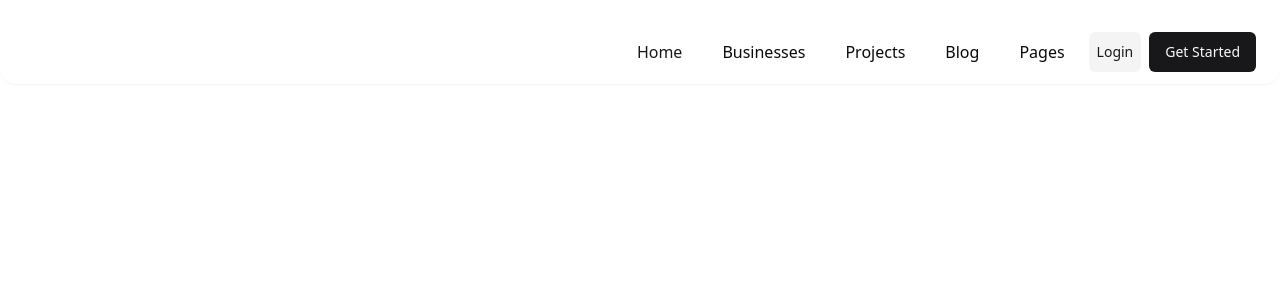
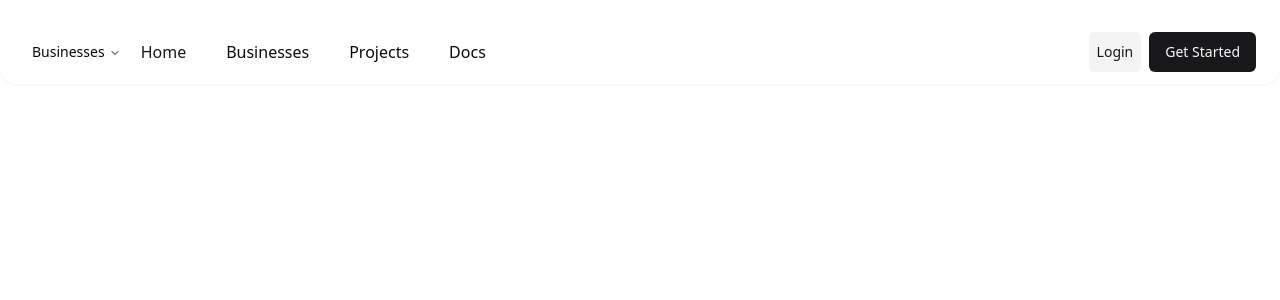
Before and after one commit to Sosokker/B2D-Ventures, a Next.js app: page /landing in a window 1280 px wide. Shown: the top 300 px of the page. Built offline with nearby package versions, Linux system fonts and the light colour scheme.

Commit message:
chore: Update npm dependencies for shadcn-ui@latest

```diff
--- a/package.json
+++ b/package.json
@@ -10,6 +10,7 @@
   },
   "dependencies": {
     "@radix-ui/react-dropdown-menu": "^2.1.1",
+    "@radix-ui/react-navigation-menu": "^1.2.0",
     "@radix-ui/react-slot": "^1.1.0",
     "@supabase/ssr": "^0.4.0",
     "@supabase/supabase-js": "^2.45.1",
--- a/src/components/navigationBar/Unsigned.tsx
+++ b/src/components/navigationBar/Unsigned.tsx
@@ -11,12 +11,47 @@
 //   import ShadcnKit from "@/components/icons/shadcn-kit";
 //   import { nanoid } from "nanoid";
 import Link from "next/link";
+import {
+  NavigationMenu,
+  NavigationMenuContent,
+  NavigationMenuIndicator,
+  NavigationMenuItem,
+  NavigationMenuLink,
+  NavigationMenuList,
+  NavigationMenuTrigger,
+  NavigationMenuViewport,
+} from "@/components/ui/navigation-menu";
 
 export function UnsignedNav() {
   return (
     <Card className="container bg-card py-3 px-4 border-0 flex items-center justify-between gap-6 rounded-2xl mt-5">
       {/* <ShadcnKit className="text-primary cursor-pointer" /> */}
-
+      <NavigationMenu>
+        <NavigationMenuList>
+          <NavigationMenuItem>
+            <NavigationMenuTrigger>Businesses</NavigationMenuTrigger>
+            <NavigationMenuContent>
+              <ul className="grid gap-3 p-6 md:w-[400px] lg:w-[500px] lg:grid-cols-[.75fr_1fr]">
+                <li className="row-span-3">
+                  <NavigationMenuLink asChild>
+                    <a
+                      className="flex h-full w-full select-none flex-col justify-end rounded-md bg-gradient-to-b from-muted/50 to-muted p-6 no-underline outline-none focus:shadow-md"
+                      href="/"
+                    >
+                      <div className="mb-2 mt-4 text-lg font-medium">
+                        shadcn/ui
+                      </div>
+                      <p className="text-sm leading-tight text-muted-foreground">
+                        Beautifully designed components that you can copy and
+                        paste into your apps. Accessible. Customizable. Open
+                        Source.
+                      </p>
+                    </a>
+                  </NavigationMenuLink>
+                </li>
+              </ul>
+            </NavigationMenuContent>
+          </NavigationMenuItem>
           <ul className="hidden md:flex items -center gap-10 text-card-foreground ml-auto">
             <li className="text-primary font-medium">
               <a href="#home">Home</a>
@@ -28,25 +63,11 @@
               <a href="#pricing">Projects</a>
             </li>
             <li>
-            <a href="#faqs">Blog</a>
-          </li>
-          <li>
-            <DropdownMenu>
-              <DropdownMenuTrigger asChild>
-                <span className="cursor-pointer">Pages</span>
-              </DropdownMenuTrigger>
-
-              <DropdownMenuContent align="start">
-                {landings.map((page) => (
-                  <DropdownMenuItem key={page.id}>
-                    <Link href={page.route}>{page.title}</Link>
-                  </DropdownMenuItem>
-                ))}
-              </DropdownMenuContent>
-            </DropdownMenu>
+              <a href="#faqs">Docs</a>
             </li>
           </ul>
-
+        </NavigationMenuList>
+      </NavigationMenu>
       <div className="flex items-center">
         <Button variant="secondary" className="hidden md:block px-2">
           Login
@@ -104,7 +125,7 @@
       </div>
     </Card>
   );
-  };
+}
 
 const landings = [
   {
--- /dev/null
+++ b/src/components/ui/navigation-menu.tsx
@@ -0,0 +1,128 @@
+import * as React from "react"
+import * as NavigationMenuPrimitive from "@radix-ui/react-navigation-menu"
+import { cva } from "class-variance-authority"
+import { ChevronDown } from "lucide-react"
+
+import { cn } from "@/lib/utils"
+
+const NavigationMenu = React.forwardRef<
+  React.ElementRef<typeof NavigationMenuPrimitive.Root>,
+  React.ComponentPropsWithoutRef<typeof NavigationMenuPrimitive.Root>
+>(({ className, children, ...props }, ref) => (
+  <NavigationMenuPrimitive.Root
+    ref={ref}
+    className={cn(
+      "relative z-10 flex max-w-max flex-1 items-center justify-center",
+      className
+    )}
+    {...props}
+  >
+    {children}
+    <NavigationMenuViewport />
+  </NavigationMenuPrimitive.Root>
+))
+NavigationMenu.displayName = NavigationMenuPrimitive.Root.displayName
+
+const NavigationMenuList = React.forwardRef<
+  React.ElementRef<typeof NavigationMenuPrimitive.List>,
+  React.ComponentPropsWithoutRef<typeof NavigationMenuPrimitive.List>
+>(({ className, ...props }, ref) => (
+  <NavigationMenuPrimitive.List
+    ref={ref}
+    className={cn(
+      "group flex flex-1 list-none items-center justify-center space-x-1",
+      className
+    )}
+    {...props}
+  />
+))
+NavigationMenuList.displayName = NavigationMenuPrimitive.List.displayName
+
+const NavigationMenuItem = NavigationMenuPrimitive.Item
+
+const navigationMenuTriggerStyle = cva(
+  "group inline-flex h-10 w-max items-center justify-center rounded-md bg-background px-4 py-2 text-sm font-medium transition-colors hover:bg-accent hover:text-accent-foreground focus:bg-accent focus:text-accent-foreground focus:outline-none disabled:pointer-events-none disabled:opacity-50 data-[active]:bg-accent/50 data-[state=open]:bg-accent/50"
+)
+
+const NavigationMenuTrigger = React.forwardRef<
+  React.ElementRef<typeof NavigationMenuPrimitive.Trigger>,
+  React.ComponentPropsWithoutRef<typeof NavigationMenuPrimitive.Trigger>
+>(({ className, children, ...props }, ref) => (
+  <NavigationMenuPrimitive.Trigger
+    ref={ref}
+    className={cn(navigationMenuTriggerStyle(), "group", className)}
+    {...props}
+  >
+    {children}{" "}
+    <ChevronDown
+      className="relative top-[1px] ml-1 h-3 w-3 transition duration-200 group-data-[state=open]:rotate-180"
+      aria-hidden="true"
+    />
+  </NavigationMenuPrimitive.Trigger>
+))
+NavigationMenuTrigger.displayName = NavigationMenuPrimitive.Trigger.displayName
+
+const NavigationMenuContent = React.forwardRef<
+  React.ElementRef<typeof NavigationMenuPrimitive.Content>,
+  React.ComponentPropsWithoutRef<typeof NavigationMenuPrimitive.Content>
+>(({ className, ...props }, ref) => (
+  <NavigationMenuPrimitive.Content
+    ref={ref}
+    className={cn(
+      "left-0 top-0 w-full data-[motion^=from-]:animate-in data-[motion^=to-]:animate-out data-[motion^=from-]:fade-in data-[motion^=to-]:fade-out data-[motion=from-end]:slide-in-from-right-52 data-[motion=from-start]:slide-in-from-left-52 data-[motion=to-end]:slide-out-to-right-52 data-[motion=to-start]:slide-out-to-left-52 md:absolute md:w-auto ",
+      className
+    )}
+    {...props}
+  />
+))
+NavigationMenuContent.displayName = NavigationMenuPrimitive.Content.displayName
+
+const NavigationMenuLink = NavigationMenuPrimitive.Link
+
+const NavigationMenuViewport = React.forwardRef<
+  React.ElementRef<typeof NavigationMenuPrimitive.Viewport>,
+  React.ComponentPropsWithoutRef<typeof NavigationMenuPrimitive.Viewport>
+>(({ className, ...props }, ref) => (
+  <div className={cn("absolute left-0 top-full flex justify-center")}>
+    <NavigationMenuPrimitive.Viewport
+      className={cn(
+        "origin-top-center relative mt-1.5 h-[var(--radix-navigation-menu-viewport-height)] w-full overflow-hidden rounded-md border bg-popover text-popover-foreground shadow-lg data-[state=open]:animate-in data-[state=closed]:animate-out data-[state=closed]:zoom-out-95 data-[state=open]:zoom-in-90 md:w-[var(--radix-navigation-menu-viewport-width)]",
+        className
+      )}
+      ref={ref}
+      {...props}
+    />
+  </div>
+))
+NavigationMenuViewport.displayName =
+  NavigationMenuPrimitive.Viewport.displayName
+
+const NavigationMenuIndicator = React.forwardRef<
+  React.ElementRef<typeof NavigationMenuPrimitive.Indicator>,
+  React.ComponentPropsWithoutRef<typeof NavigationMenuPrimitive.Indicator>
+>(({ className, ...props }, ref) => (
+  <NavigationMenuPrimitive.Indicator
+    ref={ref}
+    className={cn(
+      "top-full z-[1] flex h-1.5 items-end justify-center overflow-hidden data-[state=visible]:animate-in data-[state=hidden]:animate-out data-[state=hidden]:fade-out data-[state=visible]:fade-in",
+      className
+    )}
+    {...props}
+  >
+    <div className="relative top-[60%] h-2 w-2 rotate-45 rounded-tl-sm bg-border shadow-md" />
+  </NavigationMenuPrimitive.Indicator>
+))
+NavigationMenuIndicator.displayName =
+  NavigationMenuPrimitive.Indicator.displayName
+
+export {
+  navigationMenuTriggerStyle,
+  NavigationMenu,
+  NavigationMenuList,
+  NavigationMenuItem,
+  NavigationMenuContent,
+  NavigationMenuTrigger,
+  NavigationMenuLink,
+  NavigationMenuIndicator,
+  NavigationMenuViewport,
+}
```
Also changed, not shown: 1 other file (tests, documents, lock files or other folders). Lines whose indentation alone changed are shown as unchanged.
